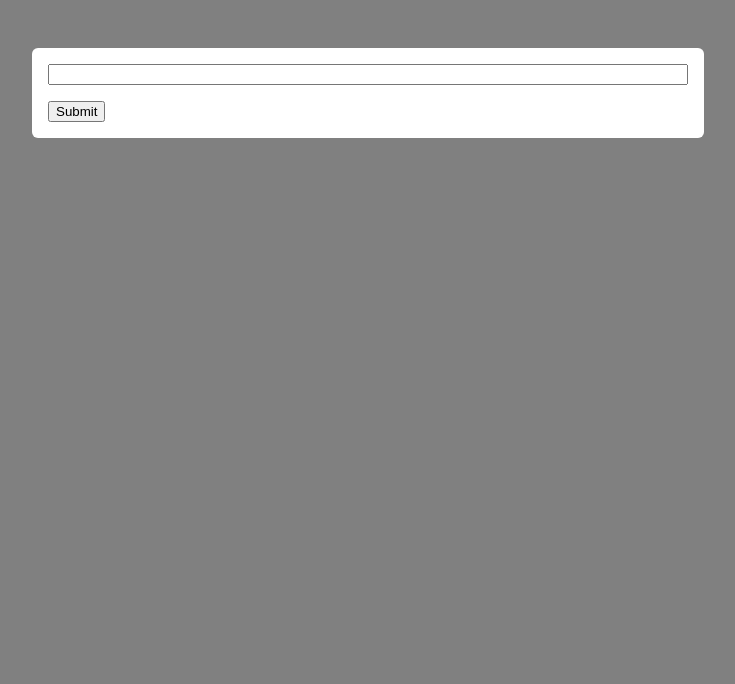
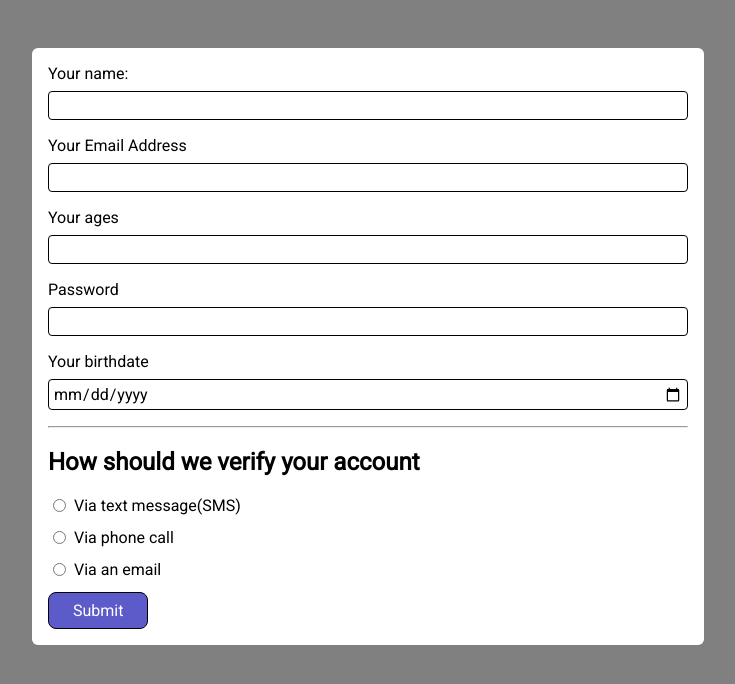
Before and after one commit to samanmadani71/webForm, a plain HTML site: page index.html in a window 1280 px wide. Shown: the whole page, without its empty margins (272-1007 px from the left). Drawn offline with Linux system fonts and the light colour scheme.

Commit message:
add forms type and radio form

```diff
--- a/index.html
+++ b/index.html
@@ -4,12 +4,48 @@
     <meta charset="UTF-8" />
     <meta http-equiv="X-UA-Compatible" content="IE=edge" />
     <meta name="viewport" content="width=device-width, initial-scale=1.0" />
+    <link rel="preconnect" href="https://fonts.googleapis.com" />
+    <link rel="preconnect" href="https://fonts.gstatic.com" crossorigin />
+    <link
+      href="https://fonts.googleapis.com/css2?family=Roboto&display=swap"
+      rel="stylesheet"
+    />
     <link rel="stylesheet" href="styles.css" />
     <title>Document</title>
   </head>
   <body>
-    <form action="/user-data" method="POST">
-      <input type="text" name="user-name" /> <button>Submit</button>
+    <form action="" method="POST">
+      <label for="username">Your name:</label>
+      <input type="text" name="user-name" id="username" />
+      <label for="useremail">Your Email Address</label>
+      <input type="email" name="user-email" id="useremail" />
+      <label for="userage">Your ages</label>
+      <input type="number" step="1" name="user-age" id="userage" />
+      <label for="userpassword">Password</label>
+      <input type="password" name="user-password" id="userpassword" />
+      <label for="birthdate">Your birthdate</label>
+      <input type="date" name="user-birthdate" id="birthdate" />
+      <hr />
+      <h2>How should we verify your account</h2>
+      <div class="form-control-inline">
+        <input
+          type="radio"
+          name="verify"
+          id="verify-text-message"
+          value="SMS"
+        />
+        <label for="verify-text-message">Via text message(SMS)</label>
+      </div>
+      <div class="form-control-inline">
+        <input type="radio" name="verify" id="verify-phone" value="phone" />
+        <label for="verify-phone">Via phone call</label>
+      </div>
+      <div class="form-control-inline">
+        <input type="radio" name="verify" id="verify-email" value="Email" />
+        <label for="verify-email">Via an email</label>
+      </div>
+
+      <button>Submit</button>
     </form>
   </body>
 </html>
--- a/styles.css
+++ b/styles.css
@@ -1,5 +1,6 @@
 body {
     background-color: grey;
+    font-family: 'Roboto', sans-serif;
 }
 
 form {
@@ -10,13 +11,47 @@ form {
     border-radius: 6px;
 }
 
+label {
+    display: block;
+    margin-bottom: 0.5rem;
+}
+
 input {
     width: 100%;
     display: block;
     margin-bottom: 1rem;
     box-sizing: border-box;
+    border: 1px solid rgb(0, 0, 0);
+    border-radius: 4px;
+    padding: 0.25rem;
+    font: inherit;
+}
+
+input:focus {
+    border: 1px solid rgb(73, 81, 193);
+    box-shadow: 0 0 5px 2px rgba(26, 37, 196, 0.5);
 }
 
 button {
     display: block;
+    font: inherit;
+    background-color: rgb(93, 90, 201);
+    color: white;
+    padding: 0.5rem 1.5rem;
+    border: 1px solid black;
+    border-radius: 8px;
+    cursor: pointer;
 }
+
+button:hover {
+    background-color: rgb(131, 129, 191);
+}
+
+.form-control-inline {
+        display: flex;
+}
+
+.form-control-inline input {
+    width: auto;
+    margin-right: 0.5rem;
+}
```
